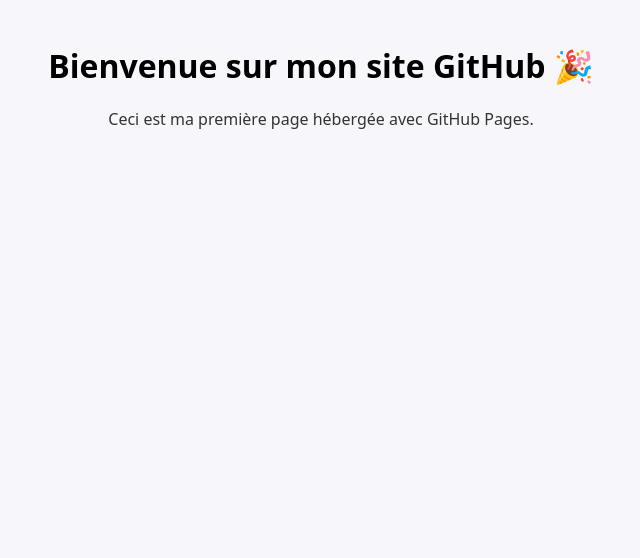
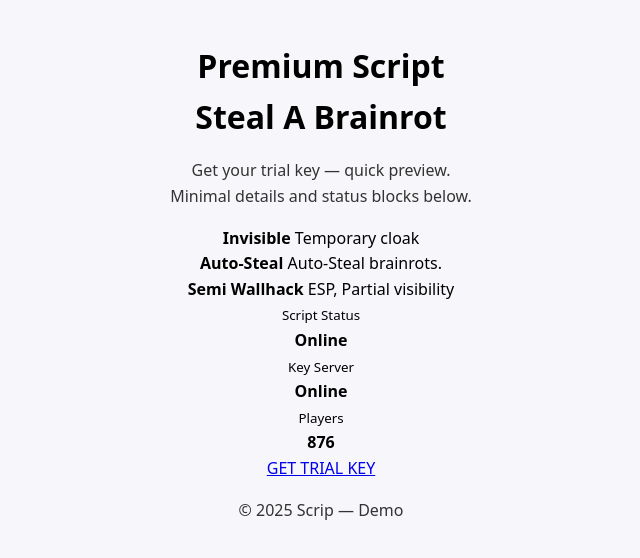
Before and after one commit to XModderPremium-hub/PremiumScript-, a plain HTML site: page index.html in a window 1280 px wide. Shown: the whole page, without its empty margins (319-959 px from the left). Drawn offline with Linux system fonts and the light colour scheme.

Commit message:
Update index.html

```diff
--- a/index.html
+++ b/index.html
@@ -1,15 +1,74 @@
 <!DOCTYPE html>
 <html lang="fr">
 <head>
-  <meta charset="utf-8">
-  <meta name="viewport" content="width=device-width,initial-scale=1">
-  <title>Mon premier site</title>
-  <link rel="stylesheet" href="style.css">
+  <meta charset="utf-8" />
+  <meta name="viewport" content="width=device-width,initial-scale=1" />
+  <title>Steal a brainrot — Trial</title>
+  <link rel="stylesheet" href="style.css" />
 </head>
 <body>
-  <main>
-    <h1>Bienvenue sur mon site GitHub 🎉</h1>
-    <p>Ceci est ma première page hébergée avec GitHub Pages.</p>
+  <main class="page">
+    <header class="top">
+      <div class="container">
+        <h1 class="title"><span class="accent">Premium Script</span><br/>Steal A Brainrot</h1>
+        <p class="subtitle">Get your trial key — quick preview.<br/>Minimal details and status blocks below.</p>
+      </div>
+    </header>
+
+    <section class="panel-wrap">
+      <div class="container">
+        <section class="panel">
+          <!-- features list -->
+          <div class="features">
+            <div class="feat">
+              <strong>Invisible</strong>
+              <span>Temporary cloak</span>
+            </div>
+            <div class="feat">
+              <strong>Auto-Steal</strong>
+              <span>Auto-Steal brainrots.</span>
+            </div>
+            <div class="feat">
+              <strong>Semi Wallhack</strong>
+              <span>ESP, Partial visibility</span>
+            </div>
+          </div>
+
+          <!-- status blocks -->
+          <div class="status-grid">
+            <div class="status-card">
+              <small>Script Status</small>
+              <div class="status-row"><span class="dot online"></span><strong>Online</strong></div>
+            </div>
+
+            <div class="status-card">
+              <small>Key Server</small>
+              <div class="status-row"><span class="dot online"></span><strong>Online</strong></div>
+            </div>
+
+            <div class="status-card dark">
+              <small>Players</small>
+              <div class="status-row"><strong class="players-number">876</strong></div>
+            </div>
+          </div>
+
+          <!-- CTA -->
+          <div class="cta-row">
+            <a class="btn-cta" href="#contact">GET TRIAL KEY</a>
+          </div>
+        </section>
+      </div>
+    </section>
+
+    <footer class="footer">
+      <div class="container">
+        <p class="muted">© <span id="year"></span> Scrip — Demo</p>
+      </div>
+    </footer>
   </main>
+
+  <script>
+    document.getElementById('year').textContent = new Date().getFullYear();
+  </script>
 </body>
 </html>
```
